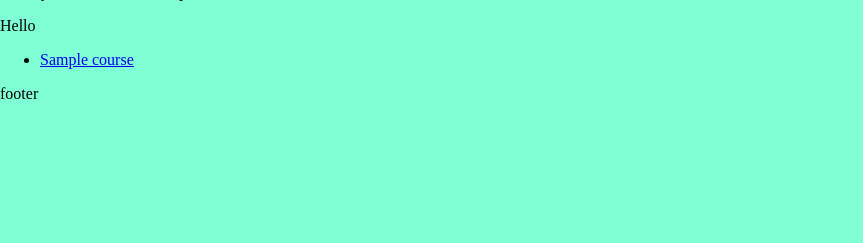
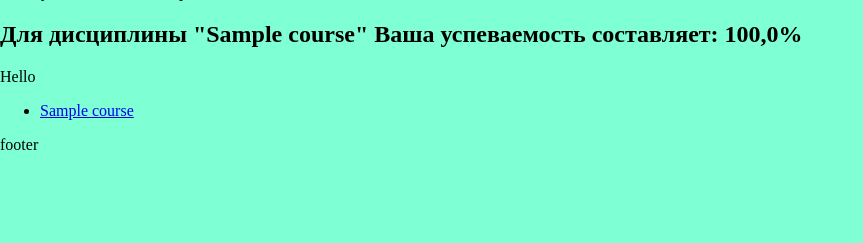
Before and after one commit to RomanKovalchik/LMSDjango, a Django app: page /course/ in a window 1280 px wide. Shown: the part 80-323 px from the top of the page, without its empty margins (0-863 px from the left). Run offline with Django 4.2, Linux system fonts and the light colour scheme; a user stored in the database is signed in; tables that the repository leaves empty hold one stand-in row (values such as "Sample post"); parts of the project's set-up code (start-up, migrations or seed data) failed here and were passed over; some libraries are stand-ins or nearby versions.

Commit message:
Adding htmx

```diff
--- a/course/templates/course/index.html
+++ b/course/templates/course/index.html
@@ -2,6 +2,12 @@
 
 {% block main %}
 {{ lesson }}
+
+
+
+    {% for k, v in progress.items %}
+        <h2> Для дисциплины "{{ k }}" Ваша успеваемость составляет:  {{ v }}%  </h2>
+    {% endfor %}
 <p>Hello</p>
     <ul class="courses">
         {% for course in courses %}
--- a/course/views.py
+++ b/course/views.py
@@ -14,10 +14,26 @@ from .models import Lesson
 
 #
 def index(request: WSGIRequest):
+    course_complete = {}
+    #num_courses = Course.objects.filter(lesson__userlesson__user=request.user)
+    num_courses = Course.objects.count()
+    for i in range(num_courses):
+        cour = str(Course.objects.values('title')[i]['title'])
+        #print(i)
+        l = UserLesson.objects.filter(lesson__course=i + 1, is_completed=1, user=request.user).count()
+        t = UserLesson.objects.filter(lesson__course=i + 1, user=request.user).count()
+        if (t != 0):
+            p = (l / t) * 100
+        else:
+            continue
+
+        course_complete[cour] = p
+    print(course_complete)
     context = {
         'title': 'Main page: Courses',
         'courses': Course.objects.all(),
         'lesson': Lesson.objects.all(),
+        'progress': course_complete,
     }
     return render(request, 'course/index.html', context=context)
 
@@ -25,6 +41,8 @@ def index(request: WSGIRequest):
 def course_detail(request: WSGIRequest, course_id: int):
     course = Course.objects.filter(id=course_id).first()
     lessons = UserLesson.objects.filter(user=request.user)
+
+
 
     status = {str(i['is_completed']): i['total'] for i in UserLesson.objects.filter(
             lesson__in=Lesson.objects.filter(course_id=course_id),
--- a/manage_panel/forms.py
+++ b/manage_panel/forms.py
@@ -2,6 +2,7 @@ from django import forms
 
 from course.models import Course
 from user.models import UserGroup
+from django.urls import reverse_lazy
 
 
 class GroupCourseForm(forms.Form):
@@ -13,5 +14,8 @@ class GroupCourseForm(forms.Form):
     groups = forms.ModelChoiceField(
         queryset=UserGroup.objects.all(),
         required=True,
-        widget=forms.MultipleChoiceField(attrs={"placeholder": "Введите задание для урока...", "class": "input-data"}),
+        widget=forms.Select(attrs={'hx-post': reverse_lazy("hx_course_list"),
+                                   'hx-trigger': "change",
+                                   'hx-target': "#courses_list",
+                                   'hx-swap': "outerHTML"})
     )
--- /dev/null
+++ b/manage_panel/templates/manage_panel/inc/_course_list.html
@@ -0,0 +1,4 @@
+<div id='courses_list' class="courses">
+    {{ form.courses.label }}
+    {{ form.courses }}
+</div>
--- a/manage_panel/urls.py
+++ b/manage_panel/urls.py
@@ -4,4 +4,6 @@ from . import views
 
 urlpatterns = [
     path('', views.index, name='panel'),
+    path('hx_course_list/', views.gr_course_form_part, name='hx_course_list'),
+
 ]
--- a/templates/base.html
+++ b/templates/base.html
@@ -7,10 +7,10 @@
           content="width=device-width, user-scalable=no, initial-scale=1.0, maximum-scale=1.0, minimum-scale=1.0">
     <meta http-equiv="X-UA-Compatible" content="ie=edge">
    <link rel="stylesheet" href="{% static 'css/styles.css' %}">
-    <script src="https://unpkg.com/htmx.org@1.9.10" integrity="sha384-D1Kt99CQMDuVetoL1lrYwg5t+9QdHe7NLX/SoJYkXDFfX37iInKRy5xLSi8nO7UC" crossorigin="anonymous"></script>
+   <script src="https://unpkg.com/htmx.org@1.9.10" integrity="sha384-D1Kt99CQMDuVetoL1lrYwg5t+9QdHe7NLX/SoJYkXDFfX37iInKRy5xLSi8nO7UC" crossorigin="anonymous"></script>
     <title>Document</title>
 </head>
-<body>
+<body hx-headers='{"X-CSRFToken": "{{ csrf_token }}"}'>
     {% include 'inc/_header.html' %}
     {% block body %}
         <div class="content">
--- a/user/views.py
+++ b/user/views.py
@@ -14,6 +14,8 @@ def index(request: WSGIRequest):
 
     groups = request.user.group_users.all()
     courses = Course.objects.filter(group_courses__in=groups)
+    progress = Course.objects.filter(group_courses__courses__lesson=1)
+    print(progress)
     context = {
         'title': 'Главная страница',
         'courses': courses,
```
Also changed, not shown: manage_panel/templates/manage_panel/index.html (+2 -5 lines), manage_panel/views.py (+12 -1 lines).
